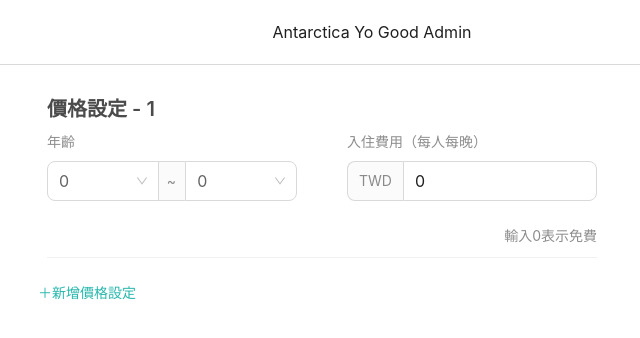
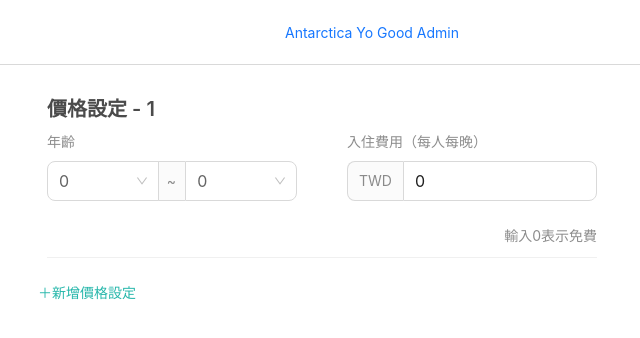
Before and after one commit to aniku777tw/good-pre-test, a React (Create React App) app: page / in a window 1280 px wide. Shown: the top 338 px of the page, without its empty margins (318-958 px from the left). Built offline with nearby package versions, Linux system fonts and the light colour scheme.

Commit message:
feat: add header link

```diff
--- a/src/components/Header.jsx
+++ b/src/components/Header.jsx
@@ -44,10 +44,19 @@ function DefaultHeader() {
     },
   ];
 
+  const handleButtonClick = ()=>{
+    window.location.href = 'https://asiayo.com/zh-tw/';
+  }
+
+
   return (
     <StyledHeader>
-      <Flex justify="center" align="center">
-        <Flex>Antarctica Yo Good Admin</Flex>
+      <Flex
+        justify="center"
+        align="center"
+        style={{ width: "100%", height: "100%" }}
+      >
+        <Button type="link" onClick={handleButtonClick}>Antarctica Yo Good Admin</Button>
         <StyledDropdown
           menu={{
             items,
```
